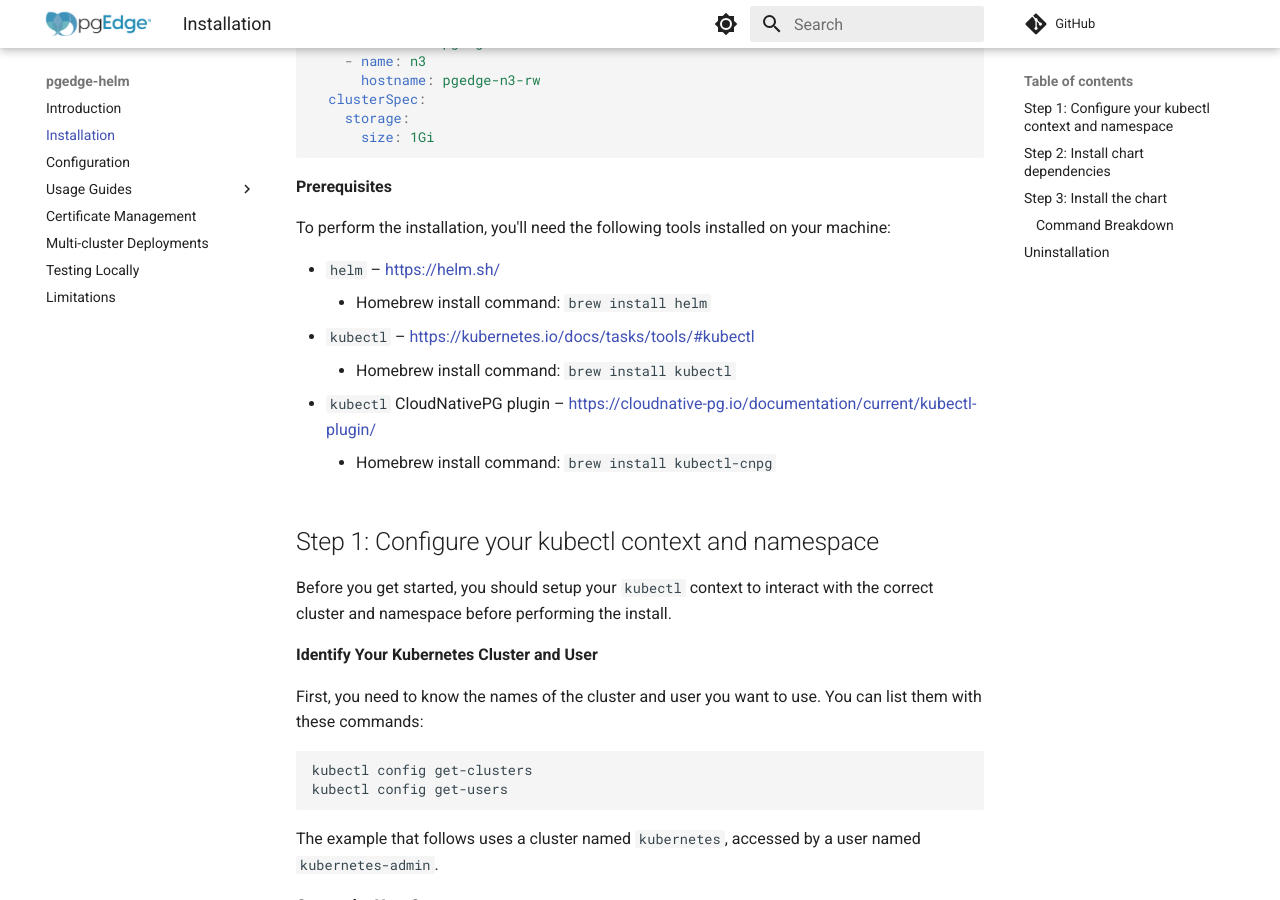
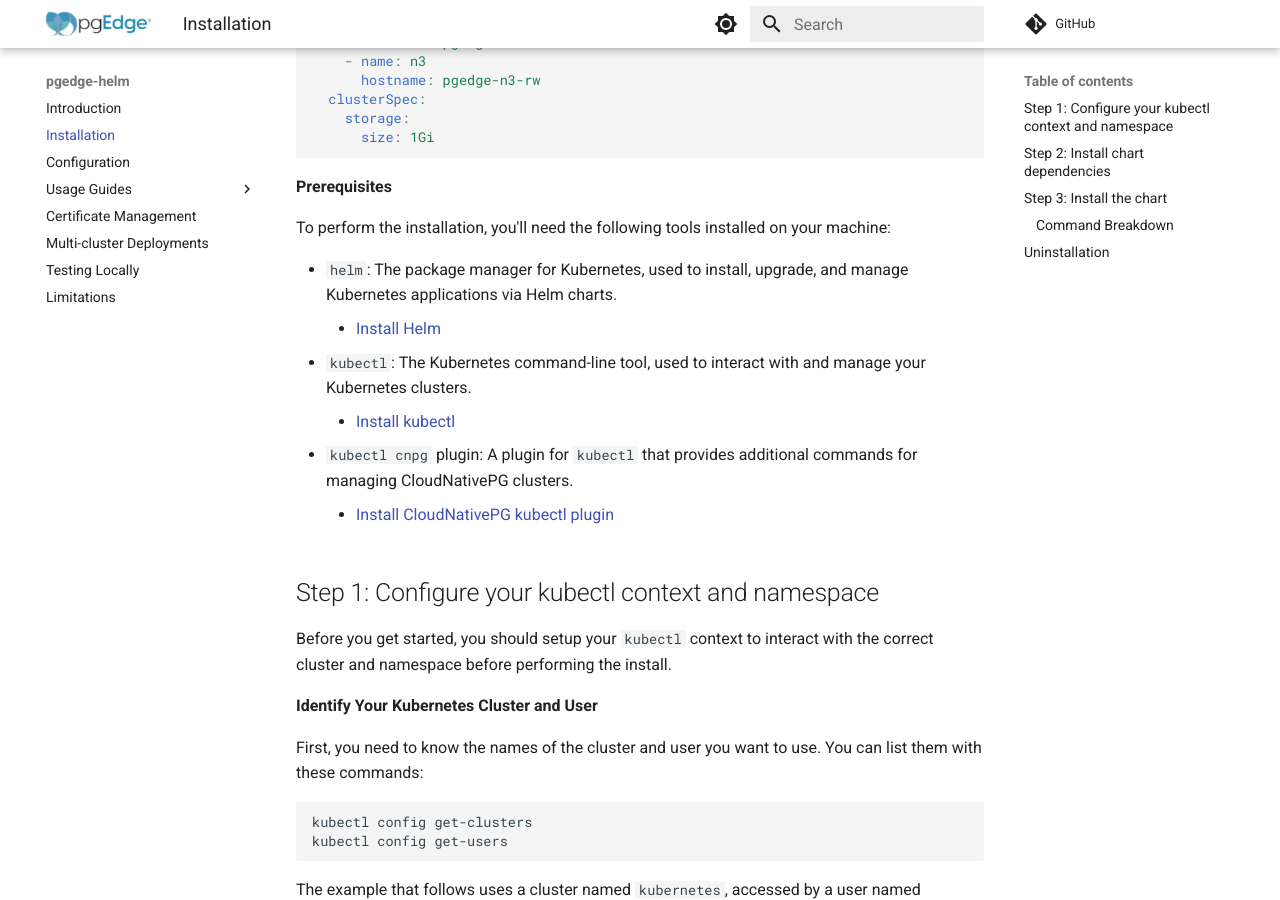
Before and after one commit to pgEdge/pgedge-helm, an MkDocs documentation site: the page built from docs/install.md, in a window 1280 px wide and 900 px high, scrolled down 539 px. Built offline with MkDocs 1.6.1 and Material for MkDocs 9.7.7, drawn with Linux system fonts in a browser that asks for light colours; comment, search, counter and statistics services are not loaded.

Commit message:
update prerequisite install links to point to external docs covering all systems

```diff
--- a/docs/install.md
+++ b/docs/install.md
@@ -30,12 +30,12 @@ pgEdge:
 
 To perform the installation, you'll need the following tools installed on your machine:
 
-- `helm` – [https://helm.sh/](https://helm.sh/)
-    - Homebrew install command: `brew install helm`
-- `kubectl` – [https://kubernetes.io/docs/tasks/tools/#kubectl](https://kubernetes.io/docs/tasks/tools/#kubectl)
-    - Homebrew install command: `brew install kubectl`
-- `kubectl` CloudNativePG plugin – [https://cloudnative-pg.io/documentation/current/kubectl-plugin/](https://cloudnative-pg.io/documentation/current/kubectl-plugin/)
-    - Homebrew install command: `brew install kubectl-cnpg`
+- `helm`: The package manager for Kubernetes, used to install, upgrade, and manage Kubernetes applications via Helm charts.
+    - [Install Helm](https://helm.sh/docs/intro/install/)
+- `kubectl`: The Kubernetes command-line tool, used to interact with and manage your Kubernetes clusters.
+    - [Install kubectl](https://kubernetes.io/docs/tasks/tools/#kubectl)
+- `kubectl cnpg` plugin: A plugin for `kubectl` that provides additional commands for managing CloudNativePG clusters.
+    - [Install CloudNativePG kubectl plugin](https://cloudnative-pg.io/documentation/current/kubectl-plugin/#install)
 
 ## Step 1: Configure your kubectl context and namespace
 
```
